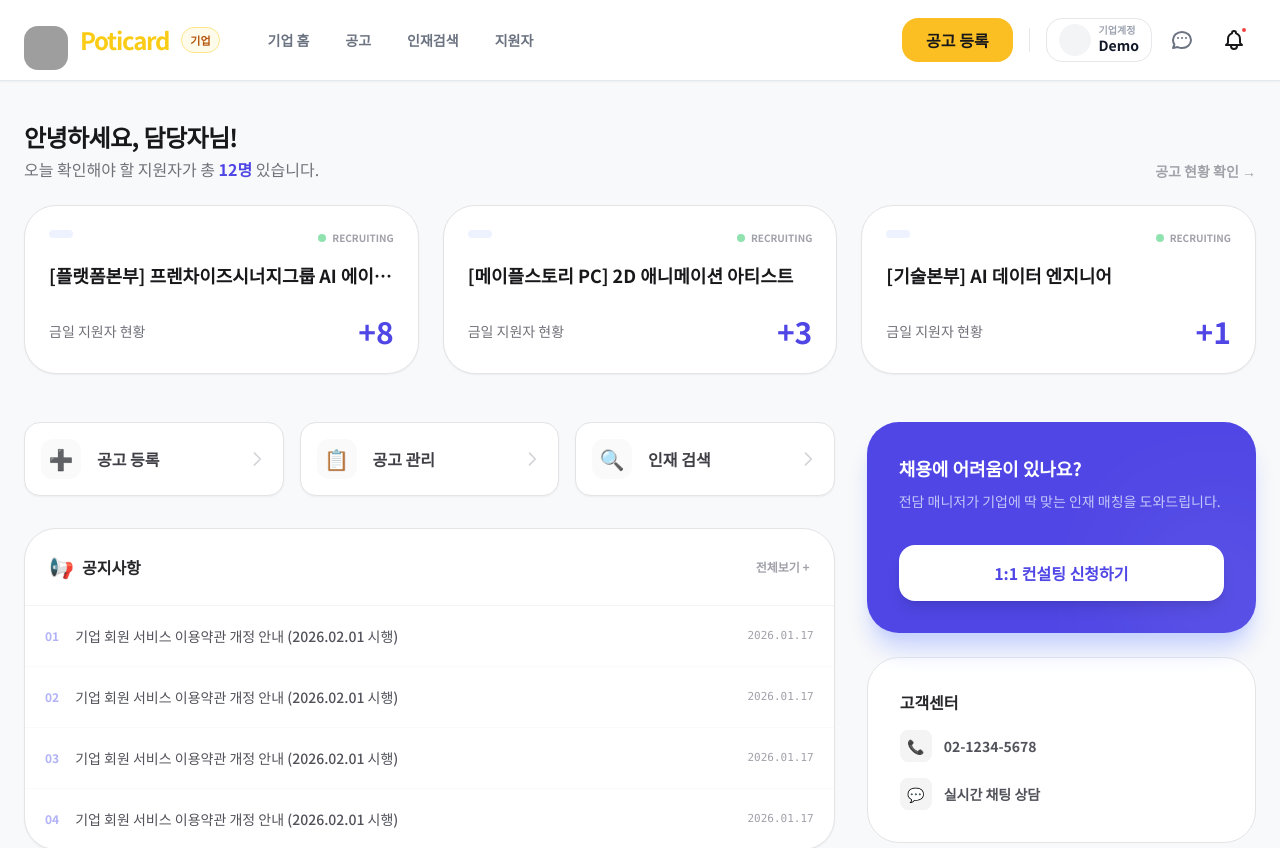
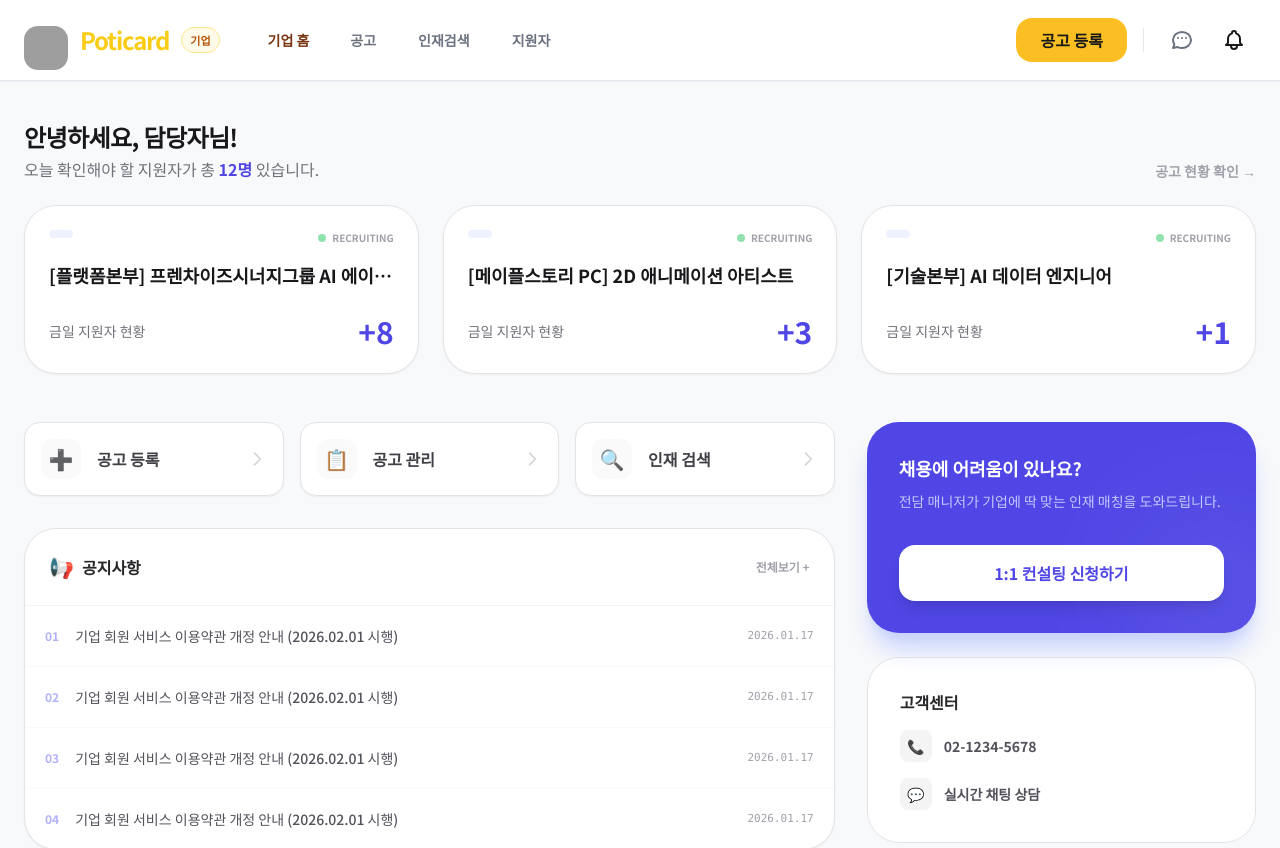
Before and after one commit to beyond-sw-camp/be24-2nd-DevOops-PotiCard, a Vue app in the folder frontend/: page /company in a window 1280 px wide. Shown: the top 848 px of the page. Built offline with nearby package versions, Linux system fonts and the light colour scheme; grey boxes are pictures that could not be loaded.

Commit message:
[Refactor] 헤더파일수정

```diff
--- a/frontend/src/components/CompanyHeader.vue
+++ b/frontend/src/components/CompanyHeader.vue
@@ -1,29 +1,55 @@
 <script setup>
 import { ref, computed, onMounted, onBeforeUnmount } from 'vue'
-import { useRouter, RouterLink } from 'vue-router'
+import { useRouter, useRoute, RouterLink } from 'vue-router'
 import '@/assets/css/Header.css'
 import brandLogo from '@/image/poticard-logo.png'
 
 const router = useRouter()
+const route = useRoute()
 
-// 기업 로그인 정보(프로젝트에 맞게 localStorage에서 가져옴)
-const companyInfo = computed(() => {
+const loadCompanyInfo = () => {
   try {
     return JSON.parse(localStorage.getItem('USERINFO') || 'null')
   } catch {
     return null
   }
-})
+}
+
+const companyInfo = ref(loadCompanyInfo())
+
+const syncCompanyInfo = () => {
+  companyInfo.value = loadCompanyInfo()
+}
+
+const onStorage = (e) => {
+  if (e?.key === 'USERINFO' || e?.key === 'ATOKEN') syncCompanyInfo()
+}
+
+const isCompanyLoggedIn = computed(() => !!companyInfo.value)
 
 const companyName = computed(() => companyInfo.value?.userName ?? companyInfo.value?.name ?? 'Demo')
 const companyEmail = computed(() => companyInfo.value?.email ?? companyInfo.value?.userEmail ?? 'company@poticard.com')
 
-// 상태
+const isCompanyHome = computed(() => route.path === '/company')
+const isJobs = computed(() => route.path.startsWith('/company/job'))
+const isTalent = computed(() => route.path.startsWith('/namecard-search') || route.path.startsWith('/namecard'))
+const isApplicants = computed(() => route.path.startsWith('/company/applicants'))
+
+const navLinkClass = (active) => {
+  return [
+    'px-4 py-2 text-sm font-extrabold rounded-2xl transition',
+    active
+      ? 'text-amber-900 dark:text-amber-200 font-black text-[15px]'
+      : 'text-gray-500 dark:text-gray-400 hover:text-point-yellow hover:bg-amber-50/60 ' +
+      'dark:hover:bg-amber-500/10 border border-transparent',
+  ].join(' ')
+}
+
 const userMenuOpen = ref(false)
 const showLogoutConfirm = ref(false)
 const showNotiPopup = ref(false)
+const hasUnread = ref(true)
 
-// 토글
 const toggleUserMenu = (e) => {
   e?.stopPropagation?.()
   userMenuOpen.value = !userMenuOpen.value
@@ -34,7 +60,6 @@ const closeUserMenu = () => {
   showLogoutConfirm.value = false
 }
 
-// 바깥 클릭 닫기 (유저패널 + 알림팝업)
 const onDocClick = (e) => {
   if (userMenuOpen.value) {
     const userRoot = document.getElementById('companyUserWrap')
@@ -47,41 +72,71 @@ const onDocClick = (e) => {
   }
 }
 
-// ESC 닫기
 const onKeyDown = (e) => {
   if (e.key !== 'Escape') return
   closeUserMenu()
   showNotiPopup.value = false
 }
 
-// 패널 내부 버튼
 const goJobCreate = () => {
   closeUserMenu()
   router.push('/company/jobcreate')
 }
 const goApplicants = () => {
   closeUserMenu()
-  router.push('/company/applicants') // = 대기자보기/지원자보기 (너희 라우트에 맞게)
+  router.push('/company/applicants')
 }
 
-// 로그아웃
+const markAllReadAndClose = (e) => {
+  e?.stopPropagation?.()
+  hasUnread.value = false
+  showNotiPopup.value = false
+}
+
+const onNotiClick = (e) => {
+  e?.stopPropagation?.()
+
+  if (!isCompanyLoggedIn.value) {
+    showNotiPopup.value = false
+    router.push({ path: '/login', query: { redirect: '/chat' } })
+    return
+  }
+
+  showNotiPopup.value = !showNotiPopup.value
+}
+
 const openLogoutConfirm = (e) => {
   e?.stopPropagation?.()
   showLogoutConfirm.value = true
 }
 const cancelLogout = () => (showLogoutConfirm.value = false)
+
 const confirmLogout = () => {
   localStorage.removeItem('USERINFO')
+  localStorage.removeItem('ATOKEN')
+  sessionStorage.removeItem('ATOKEN')
   document.cookie = 'ATOKEN=; Max-Age=0; path=/'
+  document.cookie = 'RTOKEN=; Max-Age=0; path=/'
+
+  showNotiPopup.value = false
   closeUserMenu()
+
+  companyInfo.value = null
+  window.dispatchEvent(new Event('auth-changed'))
+
   router.push('/login')
 }
 
 onMounted(() => {
+  syncCompanyInfo()
+  window.addEventListener('storage', onStorage)
+  window.addEventListener('auth-changed', syncCompanyInfo)
   document.addEventListener('click', onDocClick)
   document.addEventListener('keydown', onKeyDown)
 })
 onBeforeUnmount(() => {
+  window.removeEventListener('storage', onStorage)
+  window.removeEventListener('auth-changed', syncCompanyInfo)
   document.removeEventListener('click', onDocClick)
   document.removeEventListener('keydown', onKeyDown)
 })
@@ -91,9 +146,7 @@ onBeforeUnmount(() => {
   <header
     class="sticky top-0 z-[1000] w-full border-b border-slate-200 dark:border-zinc-800 bg-white dark:bg-zinc-950 shadow-sm">
     <div class="max-w-7xl mx-auto px-6 h-20 flex items-center justify-between gap-8">
-      <!-- LEFT -->
       <div class="flex items-center gap-8">
-        <!-- ✅ 로고 클릭 = 메인(/) -->
         <RouterLink to="/" class="group flex items-center gap-3">
           <span class="pc-brand-box">
             <img :src="brandLogo" alt="PotiCard" class="pc-brand-logo" />
@@ -105,29 +158,15 @@ onBeforeUnmount(() => {
           </span>
         </RouterLink>
 
-        <nav class="hidden lg:flex items-center gap-1">
-          <RouterLink to="/company"
-            class="px-4 py-2 text-sm font-bold text-gray-500 dark:text-gray-400 hover:text-point-yellow transition-colors">
-            기업 홈
-          </RouterLink>
-          <RouterLink to="/company/joblist"
-            class="px-4 py-2 text-sm font-bold text-gray-500 dark:text-gray-400 hover:text-point-yellow transition-colors">
-            공고
-          </RouterLink>
-          <RouterLink to="/namecard-search"
-            class="px-4 py-2 text-sm font-bold text-gray-500 dark:text-gray-400 hover:text-point-yellow transition-colors">
-            인재검색
-          </RouterLink>
-          <RouterLink to="/company/applicants"
-            class="px-4 py-2 text-sm font-bold text-gray-500 dark:text-gray-400 hover:text-point-yellow transition-colors">
-            지원자
-          </RouterLink>
+        <nav class="hidden lg:flex items-center gap-2">
+          <RouterLink to="/company" :class="navLinkClass(isCompanyHome)">기업 홈</RouterLink>
+          <RouterLink to="/company/joblist" :class="navLinkClass(isJobs)">공고</RouterLink>
+          <RouterLink to="/namecard-search" :class="navLinkClass(isTalent)">인재검색</RouterLink>
+          <RouterLink to="/company/applicants" :class="navLinkClass(isApplicants)">지원자</RouterLink>
         </nav>
       </div>
 
-      <!-- RIGHT -->
       <div class="flex items-center gap-3">
-        <!-- 공고 등록 버튼(헤더 밖 버튼 유지하고 싶으면 여기 살림) -->
         <RouterLink to="/company/jobcreate"
           class="hidden sm:inline-flex items-center justify-center h-11 px-6 rounded-2xl font-extrabold bg-amber-400 text-zinc-900 hover:bg-amber-300 transition">
           공고 등록
@@ -135,10 +174,8 @@ onBeforeUnmount(() => {
 
         <div class="h-6 w-[1px] bg-gray-200 dark:border-zinc-800 mx-1"></div>
 
-        <!-- ✅ 기업계정(닉네임) + 오른쪽에 채팅/알림 (원래헤더 느낌) -->
         <div class="flex items-center gap-2">
-          <!-- 기업계정 / 닉네임 -->
-          <div class="relative" id="companyUserWrap">
+          <div v-if="isCompanyLoggedIn" class="relative" id="companyUserWrap">
             <button type="button" @click="toggleUserMenu" class="inline-flex items-center gap-2 h-11 px-3 rounded-2xl border border-gray-200 dark:border-zinc-800
                      bg-white dark:bg-zinc-900 hover:bg-gray-50 dark:hover:bg-zinc-800 transition">
               <span class="w-8 h-8 rounded-full bg-gray-100 dark:bg-zinc-800 block"></span>
@@ -151,20 +188,17 @@ onBeforeUnmount(() => {
               </span>
             </button>
 
-            <!-- ✅ 여기: 패널 무조건 보이게 v-if + absolute -->
             <Transition enter-active-class="transition duration-200 ease-out"
               enter-from-class="transform scale-95 opacity-0" enter-to-class="transform scale-100 opacity-100"
               leave-active-class="transition duration-150 ease-in" leave-from-class="transform scale-100 opacity-100"
               leave-to-class="transform scale-95 opacity-0">
-              <div v-if="userMenuOpen" class="absolute right-0 top-full mt-3 w-[420px] max-w-[85vw]
+              <div v-if="userMenuOpen" class="absolute right-0 top-full mt-3 w-[360px] max-w-[85vw]
                        bg-white dark:bg-zinc-900 border border-gray-200 dark:border-zinc-800
                        rounded-[28px] shadow-2xl p-5 z-[120]">
-                <!-- 우상단 로그아웃 -->
                 <div class="flex justify-end mb-3">
                   <button type="button" class="pc-logout-chip" @click="openLogoutConfirm">로그아웃</button>
                 </div>
 
-                <!-- 미니 카드(원래 헤더 느낌) -->
                 <div class="pc-mini-card">
                   <div class="pc-mini-head">
                     <div class="pc-mini-avatar">
@@ -187,14 +221,12 @@ onBeforeUnmount(() => {
                     <span class="pc-mini-value">{{ companyEmail }}</span>
                   </div>
 
-                  <!-- ✅ 패널 버튼: 공고등록 / 대기자보기 -->
                   <div class="pc-mini-actions">
                     <button type="button" class="pc-mini-btn" @click="goJobCreate">공고등록</button>
                     <button type="button" class="pc-mini-btn ghost" @click="goApplicants">대기자보기</button>
                   </div>
                 </div>
 
-                <!-- 로그아웃 confirm -->
                 <div v-if="showLogoutConfirm" class="pc-confirm-backdrop" @click.self="cancelLogout">
                   <div class="pc-confirm">
                     <p class="pc-confirm-title">로그아웃하시겠습니까?</p>
@@ -208,7 +240,6 @@ onBeforeUnmount(() => {
             </Transition>
           </div>
 
-          <!-- 채팅 -->
           <RouterLink to="/chat"
             class="p-2.5 rounded-xl hover:bg-gray-100 dark:hover:bg-zinc-800 transition-colors text-gray-500 dark:text-gray-400"
             title="채팅">
@@ -219,12 +250,12 @@ onBeforeUnmount(() => {
             </svg>
           </RouterLink>
 
-          <!-- 알림 -->
           <div class="relative" id="companyNotiWrap">
-            <button @click.stop="showNotiPopup = !showNotiPopup"
+            <button @click.stop="onNotiClick"
               class="p-2.5 rounded-xl hover:bg-gray-100 dark:hover:bg-zinc-800 transition-colors relative" title="알림">
-              <span
+              <span v-if="hasUnread && isCompanyLoggedIn"
                 class="absolute top-2 right-2 w-2 h-2 bg-red-500 rounded-full border-2 border-white dark:border-zinc-950"></span>
+
               <svg xmlns="http://www.w3.org/2000/svg" class="h-6 w-6" fill="none" viewBox="0 0 24 24"
                 stroke="currentColor">
                 <path stroke-linecap="round" stroke-linejoin="round" stroke-width="2"
@@ -237,11 +268,14 @@ onBeforeUnmount(() => {
               leave-active-class="transition duration-150 ease-in" leave-from-class="transform scale-100 opacity-100"
               leave-to-class="transform scale-95 opacity-0">
               <div v-if="showNotiPopup" class="absolute right-0 top-full mt-3 w-80 bg-white dark:bg-zinc-900
-                       border border-gray-200 dark:border-zinc-800 rounded-2xl shadow-2xl overflow-hidden z-[120]">
+              border border-gray-200 dark:border-zinc-800 rounded-2xl shadow-2xl overflow-hidden z-[120]">
                 <div class="px-5 py-4 border-b border-gray-100 dark:border-zinc-800 flex justify-between items-center">
                   <span class="font-bold">알림</span>
-                  <button class="text-xs text-point-yellow font-bold">모두 읽음</button>
+                  <button class="text-xs text-point-yellow font-bold" @click="markAllReadAndClose">
+                    모두 읽음
+                  </button>
                 </div>
+
                 <div class="max-h-80 overflow-y-auto">
                   <div
                     class="p-4 hover:bg-gray-50 dark:hover:bg-zinc-800/50 transition border-b border-gray-50 dark:border-zinc-800/50">
```
Also changed, not shown: frontend/src/components/Header.vue (+77 -41 lines).
